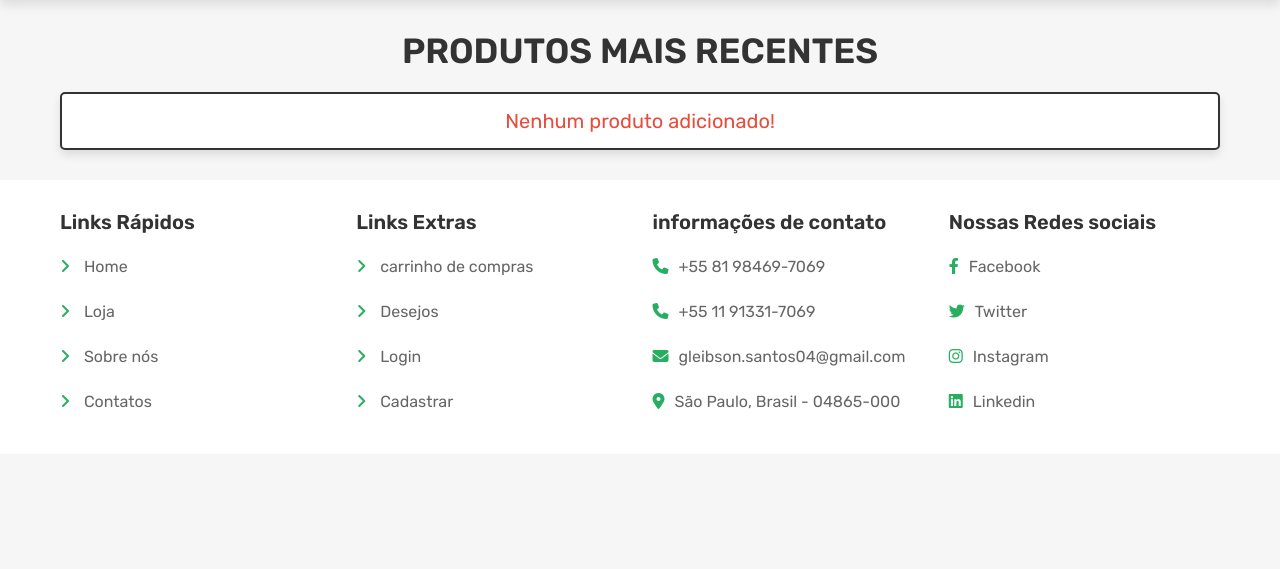
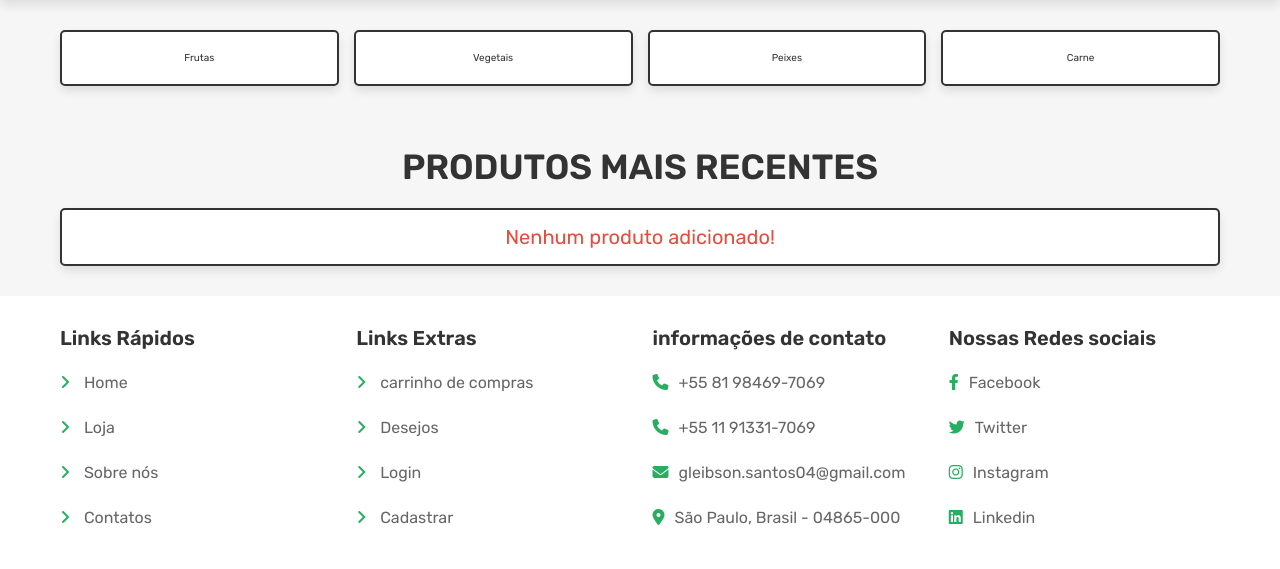
Before and after one commit to programer-Glei/Pjt_Quitanda, a PHP site: page /shop.php in a window 1280 px wide. Shown: the part 69-638 px from the top of the page. Run offline with PHP 8.4, Linux system fonts and the light colour scheme; the visitor is signed in with stand-in values (Sample User, id 1); data that the repository does not hold is empty; some libraries are stand-ins or nearby versions.

Commit message:
proximo comit

```diff
--- a/admin_products.php
+++ b/admin_products.php
@@ -87,7 +87,7 @@ if(isset($_GET['delete'])){
                     <input type="text" name="name" class="box" required placeholder="Nome do Produto">
                     <select name="category" class="box" required>
                         <option value="" selected disabled>Selecione a Categoria</option>
-                        <option value="vegitbales">Vegetais</option>
+                        <option value="vegitables">Vegetais</option>
                         <option value="fruits">Frutas</option>
                         <option value="meat">Carne</option>
                         <option value="fish">Peixe</option>
--- a/css/estilo.css
+++ b/css/estilo.css
@@ -927,6 +927,32 @@ section {
   color: #666;
 }
 
+/* p-category */
+.p-category {
+  display: -ms-grid;
+  display: grid;
+  -ms-grid-columns: (minmax(27rem, 1fr))[auto-fit];
+      grid-template-columns: repeat(auto-fit, minmax(27rem, 1fr));
+  gap: 2.5rem;
+  -webkit-box-align: start;
+      -ms-flex-align: start;
+          align-items: flex-start;
+  -webkit-box-pack: center;
+      -ms-flex-pack: center;
+          justify-content: center;
+  gap: 1.5rem;
+}
+
+.p-category a {
+  padding: 2rem;
+  text-align: center;
+  border: 0.2rem solid #333;
+  background-color: #fff;
+  -webkit-box-shadow: 0 0.5rem 1rem rgba(0, 0, 0, 0.1);
+          box-shadow: 0 0.5rem 1rem rgba(0, 0, 0, 0.1);
+  border-radius: 0.5rem;
+}
+
 /* footer - rodapé */
 .footer {
   background-color: #fff;
--- a/css/estilo.scss
+++ b/css/estilo.scss
@@ -823,6 +823,20 @@ section{
     }
 }
 
+/* p-category */
+.p-category{
+    @include grid(27rem);
+    gap: 1.5rem;
+    a{
+        padding: 2rem;
+        text-align: center;
+        border: $border;
+        background-color: $--white;
+        box-shadow: $box-shadow;
+        border-radius: 0.5rem;
+    }
+}
+
 /* footer - rodapé */
 .footer{
     background-color: $--white;
--- a/principal.php
+++ b/principal.php
@@ -91,7 +91,7 @@ if(isset($_POST['add_to_cart'])){
     <div class="home-bg">
         <section class="home">
             <div class="content">
-                <span>Não entre em pânico, vá orgânico</span>
+                <span>Não entre em pânico, temos orgânico</span>
                 <h3>Alcance uma vida mais saudável com alimentos orgânicos</h3>
                 <p>Lorem ipsum dolor sit amet consectetur adipisicing elit. Odit omnis asperiores tempora sequi ex, animi molestias voluptates praesentium amet dolorem delectus laboriosam fuga reprehenderit quibusdam quia vero rerum in velit.</p>
                 <a href="about.php" class="btn">Sobre nós</a>
--- a/shop.php
+++ b/shop.php
@@ -25,11 +25,17 @@ if(!isset($user_id)){
 </head>
 <body>
     <?php include 'header.php'; ?>
+    <section class="p-category">
+        <a href="category.php?category=fruits">Frutas</a>
+        <a href="category.php?category=vegitables">Vegetais</a>
+        <a href="category.php?category=fish">Peixes</a>
+        <a href="category.php?category=meat">Carne</a>
+    </section>
     <section class="products">
         <h1 class="title">Produtos mais recentes</h1>
         <div class="box-container">
             <?php
-                $select_products = $conn->prepare("SELECT * FROM `products` LIMIT 6");
+                $select_products = $conn->prepare("SELECT * FROM `products`");
                 $select_products->execute();
                 if($select_products->rowCount() > 0){
                     while($fetch_products = $select_products->fetch(PDO::FETCH_ASSOC)){
```
Also changed, not shown: 1 other file.
